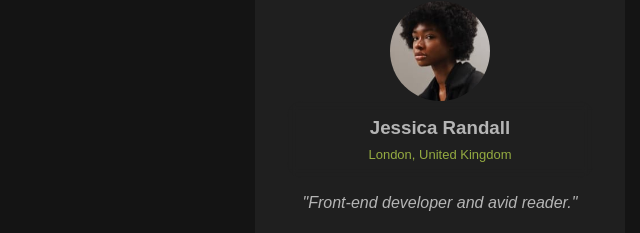
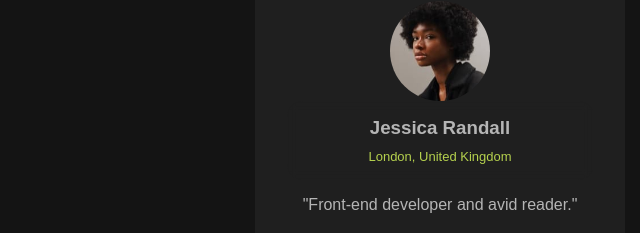
Before and after one commit to tushargramni/Social-Profile-Card-Frontend-Mentor, a plain HTML site: page index.html in a window 1280 px wide. Shown: the part 95-328 px from the top of the page, 200-840 px from the left. Drawn offline with Linux system fonts and the light colour scheme.

Commit message:
Some transitions effects and some changes

```diff
--- a/index.html
+++ b/index.html
@@ -17,11 +17,11 @@
         <img src="./assets/images/avatar-jessica.jpeg" alt="">
     </section>
     <section class="name-location">
-        <span><h1>Jessica Randall</h1></span>
-        <span style="color: #94ab41; font-size: small;">London, United Kingdom</span>
+        <h1 class="name">Jessica Randall</h1>
+        <a target="_parent" href="#" style="color: #b5d14e; font-size: small; " class="location">London, United Kingdom</a>
     </section>
     <section class="items">
-        <quote><i style="color: #B5B5B5;">"Front-end developer and avid reader."</i></quote>
+        <blockquote><a style="color: #B5B5B5;" class="career">"Front-end developer and avid reader."</a></blockquote>
         <section class="link-list">
             <span class="links">
                 <a href="#" target="_parent">Github</a>
--- a/style.css
+++ b/style.css
@@ -44,13 +44,13 @@ img {
   user-select: none;
   -webkit-user-drag: none;
   cursor: pointer;
-  outline: solid 2pt #94ab41;
+  outline: solid 2pt #b5d14e;
   outline-offset: 2px;
   transform: scale(1.25);
 }
 .name-location {
   display: flex;
-  gap: 0.5rem;
+  gap: 0.6rem;
   width: 100%;
   flex-direction: column;
   padding: 1rem;
@@ -61,6 +61,12 @@ img {
   text-align: center;
   backdrop-filter: blur(5px);
   /* background: hsla(255,100%,100%,0.45); */
+}
+.location,.career,.name {
+  transition: all 0.2s linear;
+}
+.location:hover, .career:hover, .name:hover {
+  text-decoration: underline;
 }
 .items {
   display: flex;
@@ -78,7 +84,6 @@ a {
 .link-list {
   display: flex;
   gap: 1rem;
-
   flex-grow: 1;
   border-radius: 1rem;
   padding: 1rem;
@@ -96,12 +101,12 @@ a {
   background-color: rgba(0, 0, 0, 0.75);
 }
 .links:hover {
-  outline: solid 2pt #94ab41;
+  outline: solid 2pt #b5d14e;
   outline-offset: 4px;
-  background-color: #94ab41;
+  background-color: #b5d14e;
 }
 
-.links:hover a{
-    color: black;
-    font-weight: bolder;
+.links:hover a {
+  color: black;
+  font-weight: bolder;
 }
```
